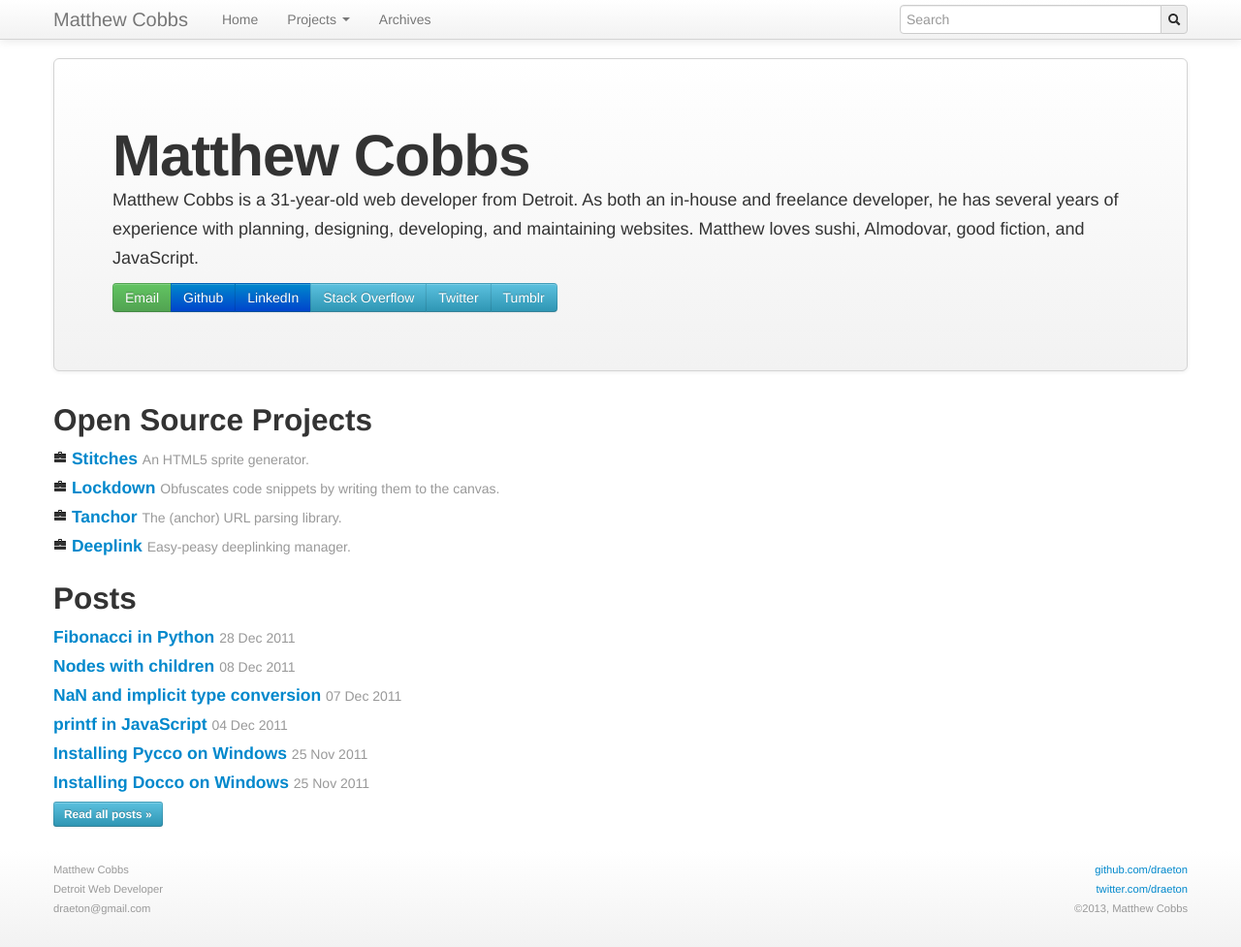
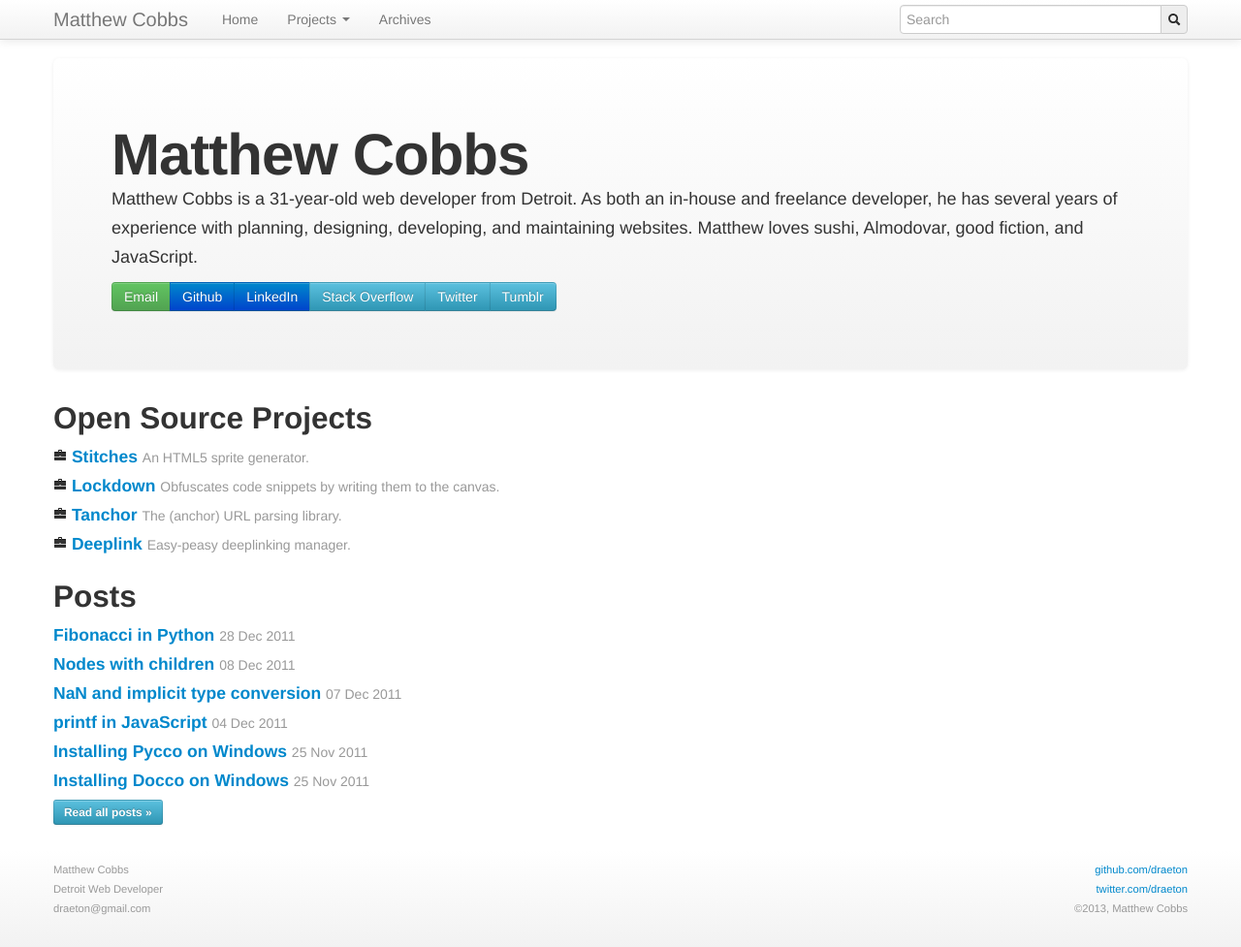
Before and after one commit to draeton/draeton.github.com, a Jekyll site: the page built from index.html, in a window 1280 px wide and 977 px high. Shown: the whole window at 97% size. Built offline with Jekyll 4.4.1, drawn with Linux system fonts in a browser that asks for light colours; nearby versions of some CDN libraries; Markdown is read by kramdown in place of the engine named in the settings; the list of posts is cut into pages by our own code.

Commit message:
Backgrounds

```diff
--- a/css/draeton.css
+++ b/css/draeton.css
@@ -38,7 +38,6 @@ body {
     background-image: -o-linear-gradient(top, #ffffff, #f2f2f2);
     background-image: linear-gradient(to bottom, #ffffff, #f2f2f2);
     background-repeat: repeat-x;
-    border: 1px solid #d4d4d4;
     -webkit-border-radius: 4px;
      -moz-border-radius: 4px;
           border-radius: 4px;
@@ -62,15 +61,6 @@ footer {
     background-image: -o-linear-gradient(top, #ffffff, #f2f2f2);
     background-image: linear-gradient(to bottom, #ffffff, #f2f2f2);
     background-repeat: repeat-x;
-    /* border: 1px solid #d4d4d4;
-    -webkit-border-radius: 4px;
-     -moz-border-radius: 4px;
-          border-radius: 4px;
-    filter: progid:DXImageTransform.Microsoft.gradient(startColorstr='#ffffffff', endColorstr='#fff2f2f2', GradientType=0);
-    *zoom: 1;
-    -webkit-box-shadow: 0 1px 4px rgba(0, 0, 0, 0.065);
-     -moz-box-shadow: 0 1px 4px rgba(0, 0, 0, 0.065);
-          box-shadow: 0 1px 4px rgba(0, 0, 0, 0.065); */
 }
 
 @media (max-width: 767px) {
```
